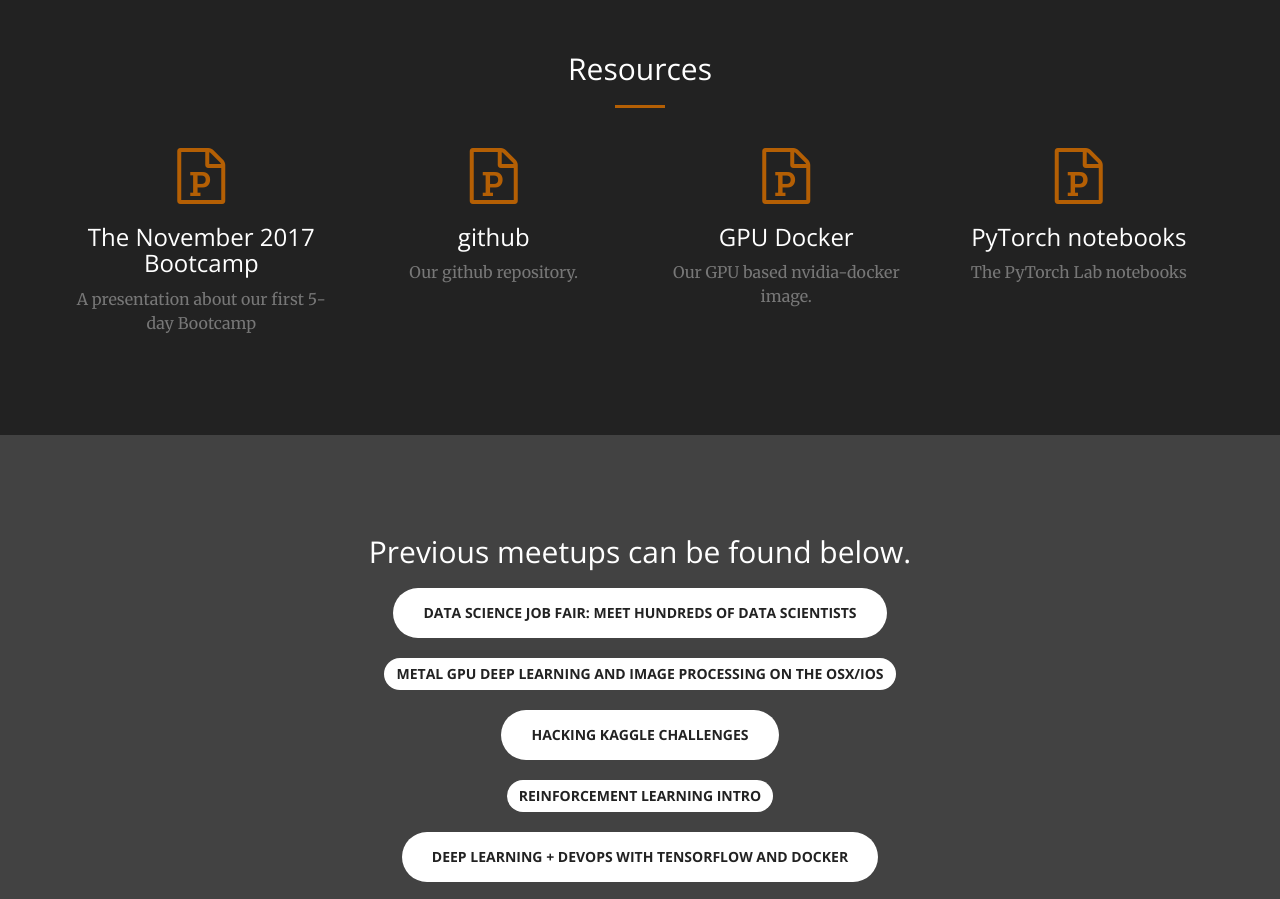
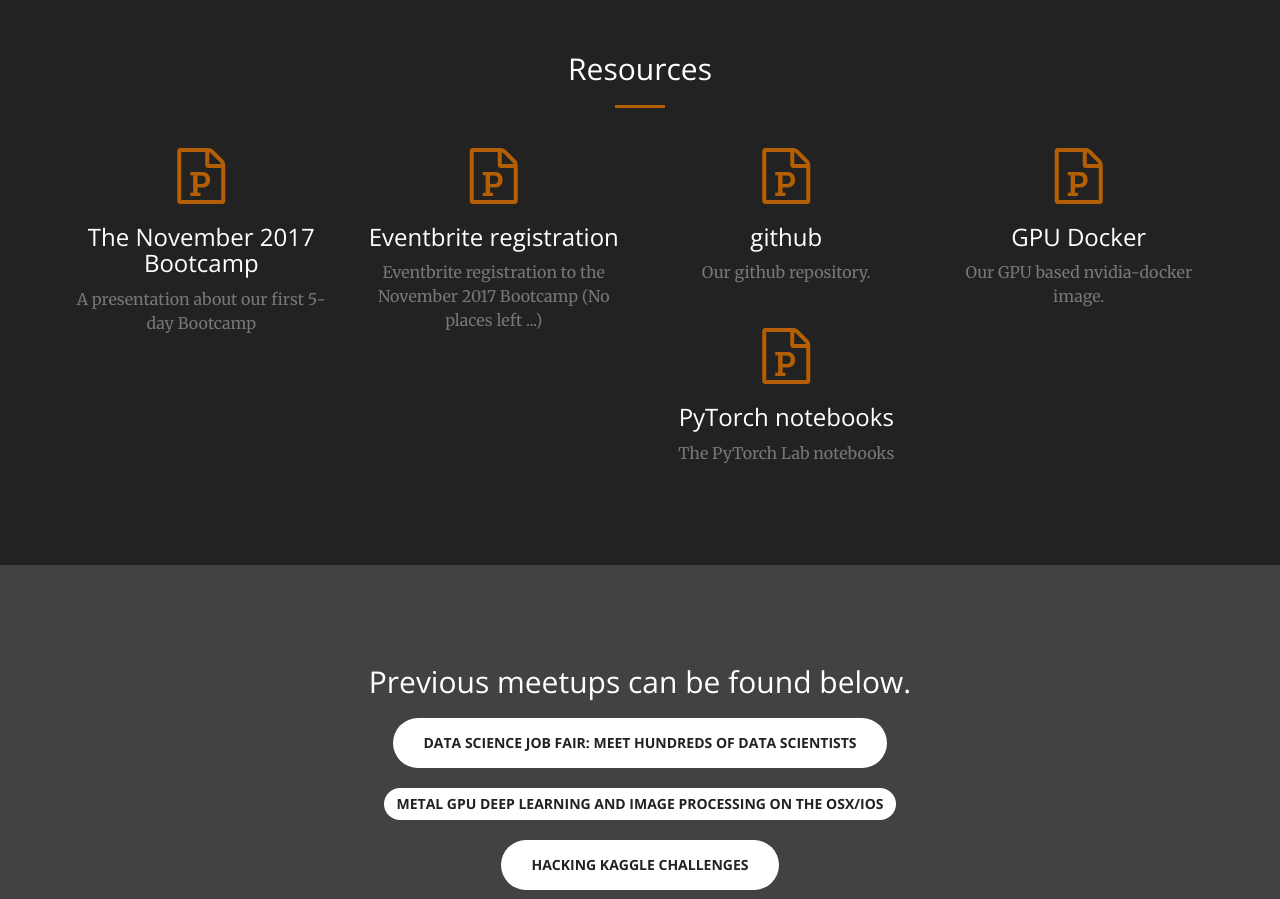
Before and after one commit to deeponcology/quantscientist.github.io, a plain HTML site: page index.html in a window 1280 px wide. Shown: the part 1600-2499 px from the top of the page. Drawn offline with nearby package versions, Linux system fonts and the light colour scheme.

Commit message:
Update index.html

```diff
--- a/index.html
+++ b/index.html
@@ -220,6 +220,17 @@
                     </div>
                 </div>
 
+		    <div class="col-lg-3 col-md-6 text-center">
+                    <div class="service-box">
+                        <a href="https://www.eventbrite.com/myevent?eid=37001430274" class='social' target="_blank">
+                        <i class="fa fa-4x fa-file-powerpoint-o wow bounceIn text-primary"></i>
+                        </a>
+                        <h3>Eventbrite registration</h3>
+                        <p class="text-muted">Eventbrite registration to the November 2017 Bootcamp (No places left ...)</p>
+                    </div>
+                </div>
+
+
 
                 <div class="col-lg-3 col-md-6 text-center">
                     <div class="service-box">
```
